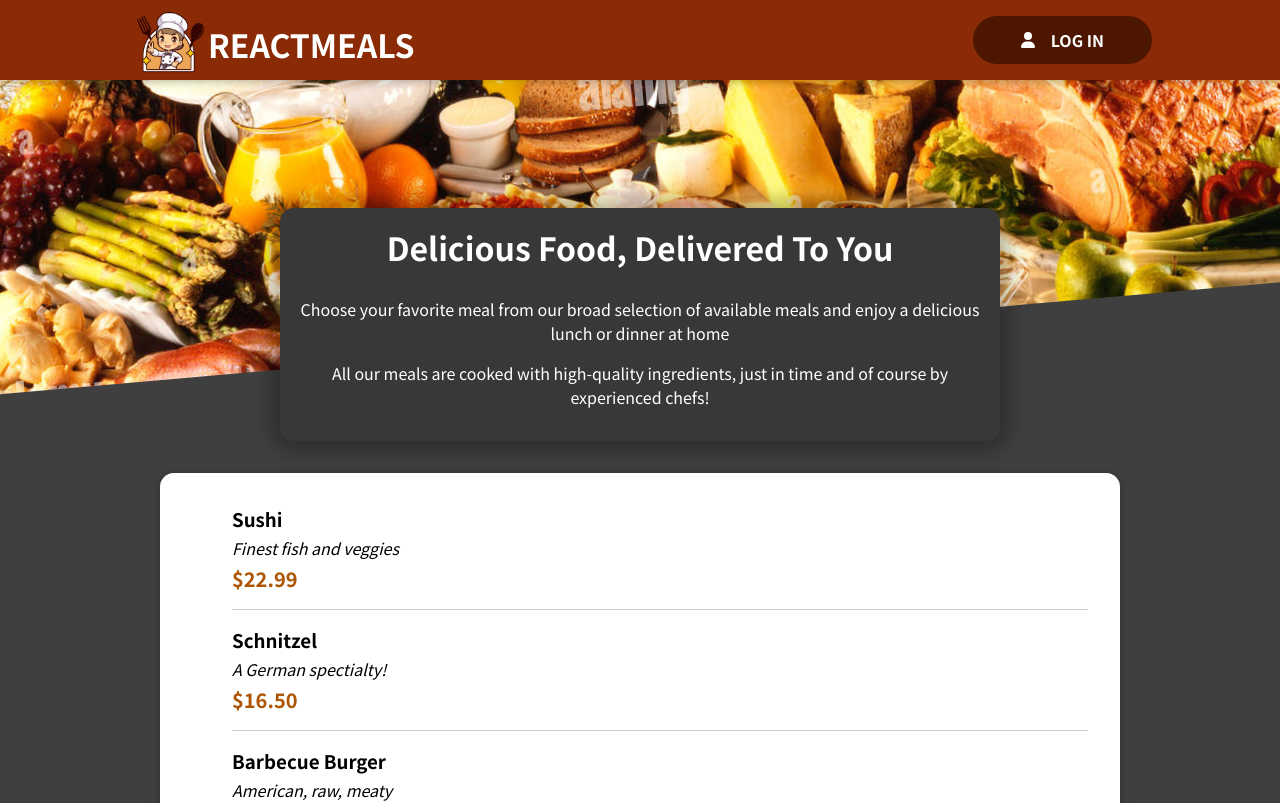
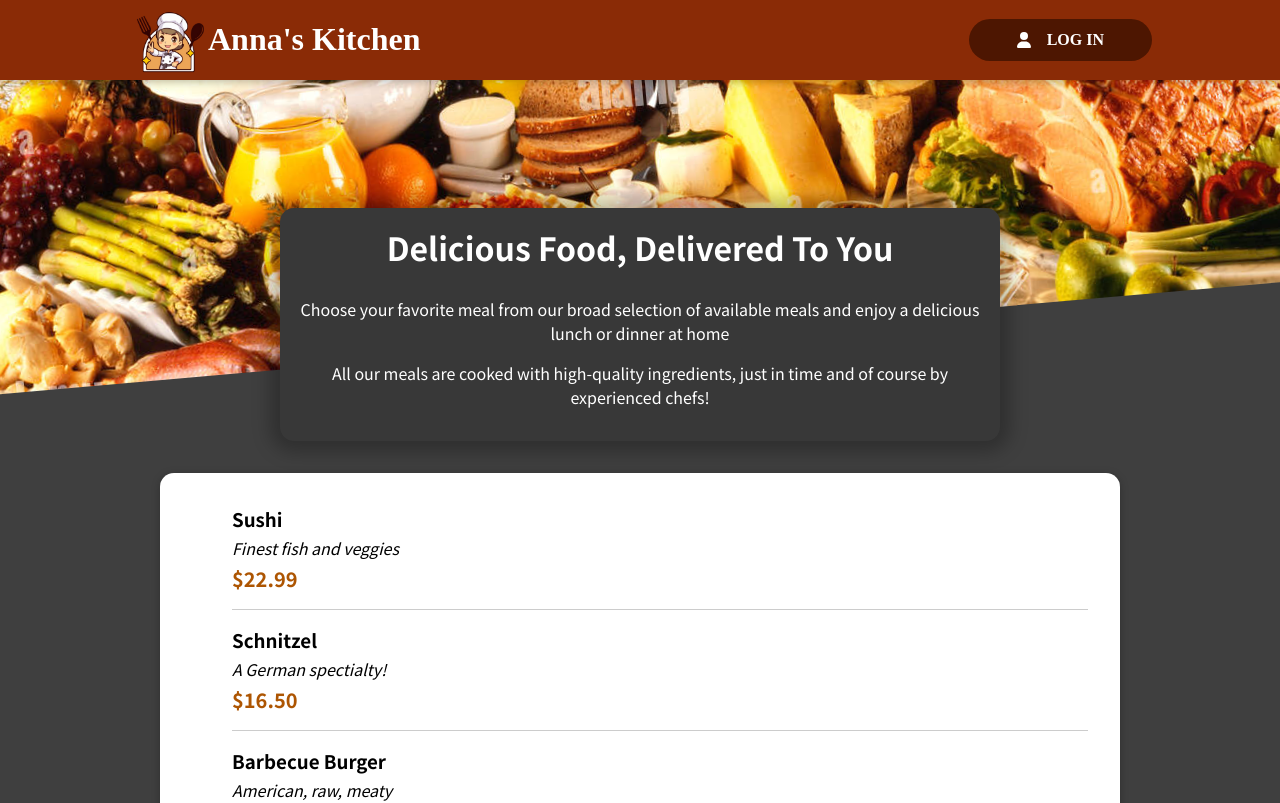
Before and after one commit to nathan-dinh-dev/food-order-app, a React (Vite) app: page / in a window 1280 px wide. Shown: the top 803 px of the page. Built offline with nearby package versions, Linux system fonts and the light colour scheme.

Commit message:
Change font family for header and update brand name

```diff
--- a/src/components/Layout/Header.jsx
+++ b/src/components/Layout/Header.jsx
@@ -25,7 +25,7 @@ const Header = (props) => {
       <header className={styles.header}>
         <div className={styles["header__brand"]}>
           <img src="./brand.png" alt="brand" />
-          <h1>REACTMEALS</h1>
+          <h1>Anna's Kitchen</h1>
         </div>
         <div className={styles["header__actions"]}>
           {ctx.currentUser && (
--- a/src/components/Layout/Header.module.css
+++ b/src/components/Layout/Header.module.css
@@ -1,5 +1,6 @@
 .header {
   position: fixed;
+  font-family: cursive;
   top: 0;
   left: 0;
   width: 100%;
```
